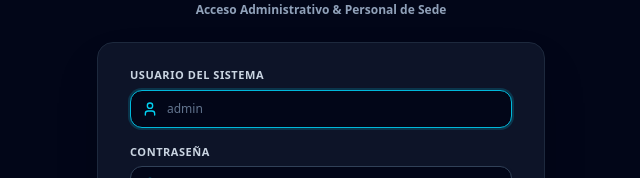
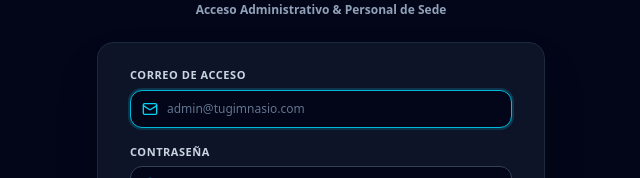
Before and after one commit to augustobx/onlygym, a Next.js app: page /login in a window 1280 px wide. Shown: the part 241-419 px from the top of the page, without its empty margins (319-959 px from the left). Built offline with nearby package versions, Linux system fonts and the light colour scheme.

Commit message:
fix: authenticate tenant admins by email

```diff
--- a/src/app/login/page.tsx
+++ b/src/app/login/page.tsx
@@ -2,13 +2,13 @@
 
 import { useState } from "react";
 import { useRouter } from "next/navigation";
-import { Lock, User, ShieldCheck } from "lucide-react";
+import { Lock, Mail, ShieldCheck } from "lucide-react";
 import PWAInstallPrompt from "@/components/PWAInstallPrompt";
 import Link from "next/link";
 
 export default function LoginPage() {
   const router = useRouter();
-  const [username, setUsername] = useState("");
+  const [email, setEmail] = useState("");
   const [password, setPassword] = useState("");
   const [error, setError] = useState<string | null>(null);
   const [loading, setLoading] = useState(false);
@@ -19,23 +19,23 @@ export default function LoginPage() {
     setError(null);
 
     try {
-      const res = await fetch("/api/auth/sign-in/username", {
+      const res = await fetch("/api/auth/sign-in/email", {
         method: "POST",
         headers: { "Content-Type": "application/json" },
-        body: JSON.stringify({ username, password }),
+        body: JSON.stringify({ email: email.trim().toLowerCase(), password }),
         credentials: "include",
       });
 
       const data = await res.json();
 
       if (!res.ok) {
-        setError(data.message || "Usuario o contraseña incorrectos");
+        setError(data.message || "Correo o contraseña incorrectos");
         setLoading(false);
         return;
       }
 
       router.push("/seleccionar-gimnasio");
-    } catch (err) {
+    } catch {
       setError("Error de conexión con el servidor");
       setLoading(false);
     }
@@ -48,12 +48,8 @@ export default function LoginPage() {
           <ShieldCheck className="h-6 w-6" />
         </div>
         <div>
-          <h2 className="text-2xl sm:text-3xl font-black text-white tracking-tight">
-            OnlyGym
-          </h2>
-          <p className="text-xs text-slate-400 font-semibold mt-1">
-            Acceso Administrativo & Personal de Sede
-          </p>
+          <h2 className="text-2xl sm:text-3xl font-black text-white tracking-tight">OnlyGym</h2>
+          <p className="text-xs text-slate-400 font-semibold mt-1">Acceso Administrativo & Personal de Sede</p>
         </div>
       </div>
 
@@ -67,24 +63,24 @@ export default function LoginPage() {
             )}
 
             <div>
-              <label htmlFor="username" className="block text-[11px] font-bold text-slate-300 uppercase tracking-wider mb-1.5">
-                Usuario del Sistema
+              <label htmlFor="email" className="block text-[11px] font-bold text-slate-300 uppercase tracking-wider mb-1.5">
+                Correo de acceso
               </label>
               <div className="relative rounded-lg shadow-xs">
                 <div className="absolute inset-y-0 left-0 pl-3 flex items-center pointer-events-none">
-                  <User className="h-4 w-4 text-cyan-400" />
+                  <Mail className="h-4 w-4 text-cyan-400" />
                 </div>
                 <input
-                  id="username"
-                  name="username"
-                  type="text"
+                  id="email"
+                  name="email"
+                  type="email"
                   required
-                  value={username}
-                  onChange={(e) => setUsername(e.target.value)}
+                  value={email}
+                  onChange={(e) => setEmail(e.target.value)}
                   className="w-full bg-slate-950 border border-slate-700 rounded-xl pl-9 pr-3 py-2.5 text-xs text-white placeholder-slate-500 focus:outline-none focus:border-cyan-500 focus:ring-2 focus:ring-cyan-500/20 font-medium"
-                  placeholder="admin"
+                  placeholder="admin@tugimnasio.com"
                   autoFocus
-                  autoComplete="username"
+                  autoComplete="email"
                 />
               </div>
             </div>
@@ -118,7 +114,9 @@ export default function LoginPage() {
             >
               {loading ? "Verificando..." : "Ingresar al Panel"}
             </button>
-            <Link href="/recuperar-password" className="block text-center text-xs font-bold text-cyan-400 hover:text-cyan-300">¿Olvidaste tu contraseña?</Link>
+            <Link href="/recuperar-password" className="block text-center text-xs font-bold text-cyan-400 hover:text-cyan-300">
+              ¿Olvidaste tu contraseña?
+            </Link>
           </form>
         </div>
 
```
